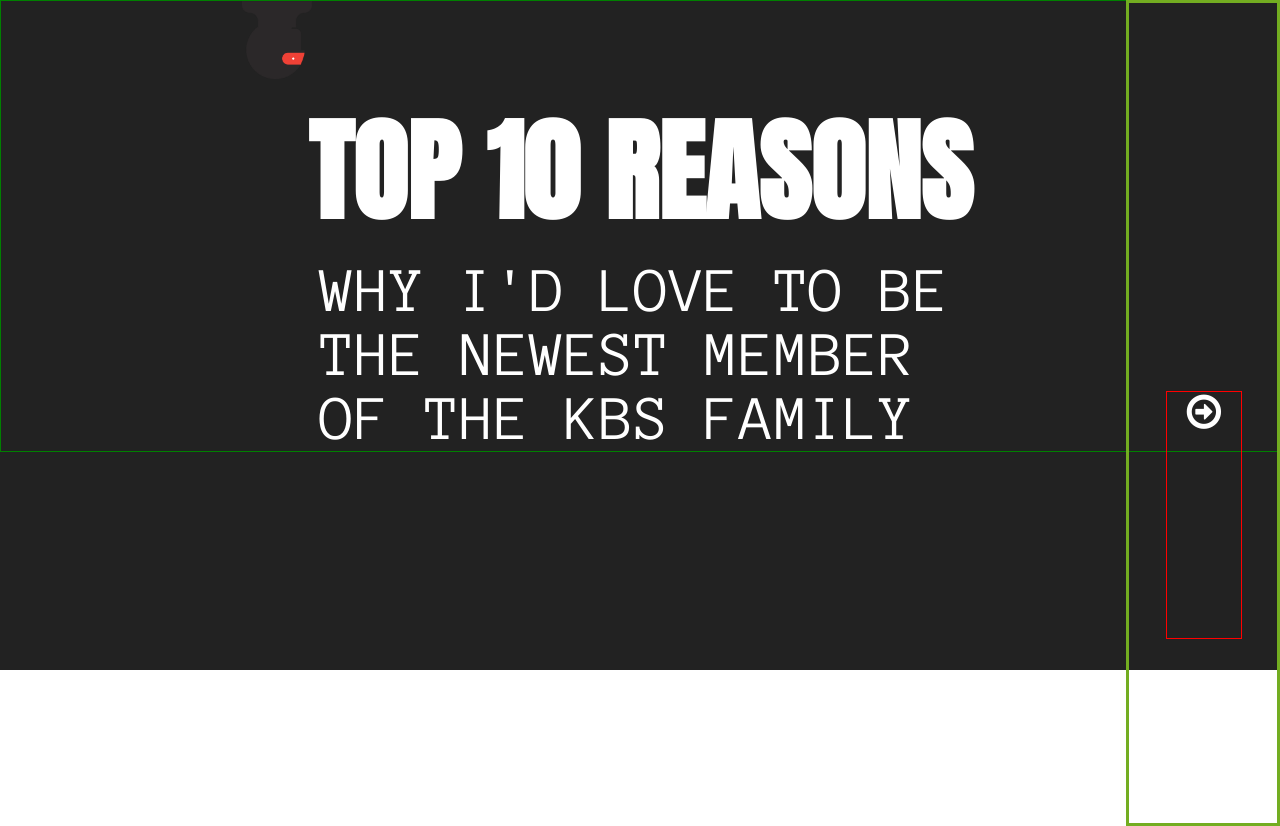
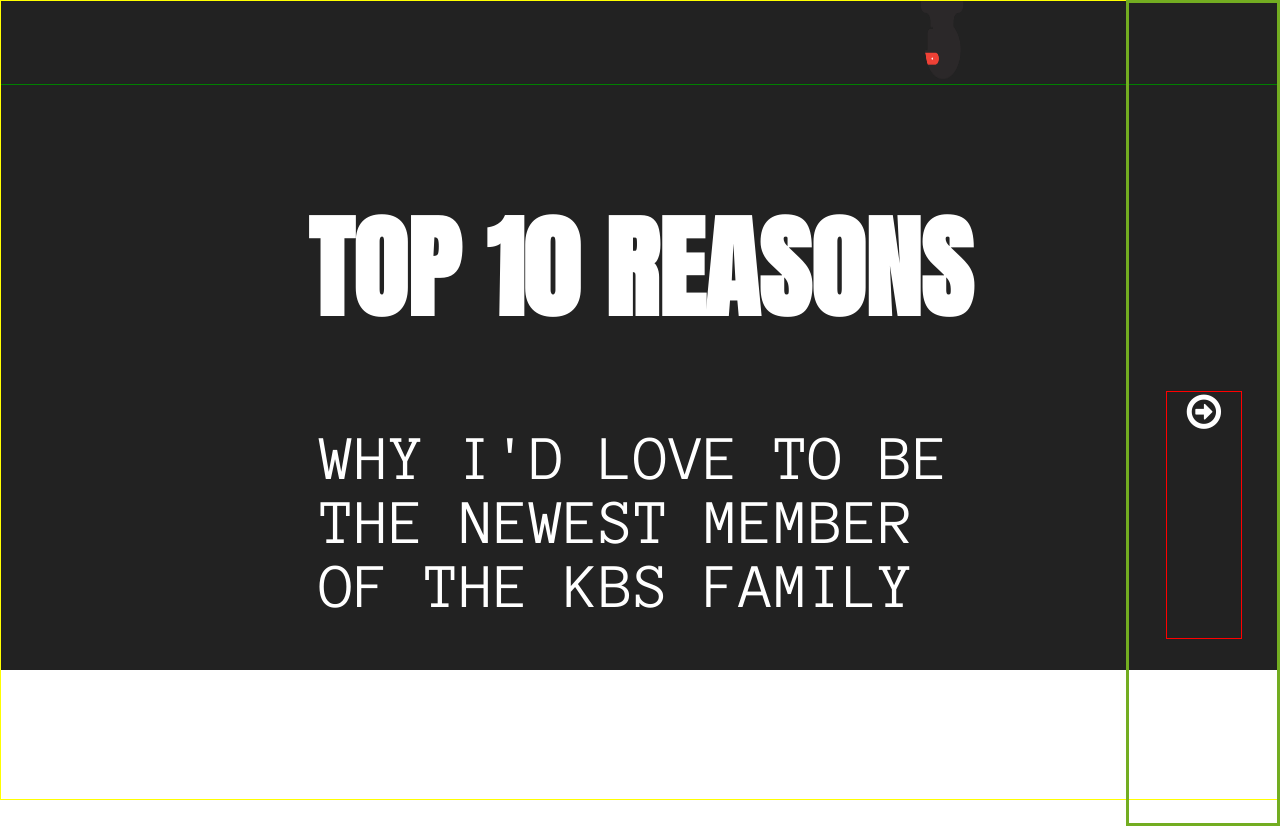
Before and after one commit to dpark926/top_ten_kbs, a React (Create React App) app in the folder top-ten-react/: page /page0 in a window 1280 px wide. Built offline with nearby package versions, Linux system fonts and the light colour scheme.

Commit message:
react-create-app on Heroku

```diff
--- a/top-ten-react/src/components/Page1.js
+++ b/top-ten-react/src/components/Page1.js
@@ -25,6 +25,7 @@
       <div className="page-box">
         {props.flip1 === false ? null : <div className="animated flip" id='flip1'>{answer}</div>}
       </div> */}
+      <div className='blahhhh'>
         <div className='page-box question animated slideInRight' onClick={props.flip}>
           <h1>REASON #1</h1>
           {/* <img src={img1}></img> */}
@@ -34,6 +35,7 @@
             <div className='page-box answer animated slideInLeft'>{answer}</div>
           </Link> }
       </div>
+    </div>
   )
 }
 
--- a/top-ten-react/src/components/TopTen.js
+++ b/top-ten-react/src/components/TopTen.js
@@ -6,6 +6,7 @@
   return (
     <div className='topten animated pulse'>
       {/* [topten] */}
+      <div className='topten-wrapper'>
         <h1 className="page-box" onClick={props.flip}>
           TOP 10 REASONS
           {/* Here are 10 top reasons why I'd love to be the newest member of the KBS family */}
@@ -14,6 +15,7 @@
           <p>WHY I'D LOVE TO BE <br/>THE NEWEST MEMBER <br/>OF THE KBS FAMILY</p>
         </div>
       </div>
+    </div>
   )
 }
 
--- a/top-ten-react/src/containers/Welcome.js
+++ b/top-ten-react/src/containers/Welcome.js
@@ -150,7 +150,7 @@
         <Route path="/page7" render={() => <Page7 flip={this.flip7} flip7={this.state.flip7} increasePage={this.increasePage}/>}/>
         <Route path="/page8" render={() => <Page8 flip={this.flip8} flip8={this.state.flip8} increasePage={this.increasePage}/>}/>
         <Route path="/page9" render={() => <Page9 flip={this.flip9} flip9={this.state.flip9} increasePage={this.increasePage}/>}/>
-        <Route path="/page10" render={() => <Page10 flip={this.flip} flip10={this.state.flip10} increasePage={this.increasePage}/>}/>
+        <Route path="/page10" render={() => <Page10 flip={this.flip10} flip10={this.state.flip10} increasePage={this.increasePage}/>}/>
         <Route path="/page11" render={() => <ThankYou/>}/>
       </div>
     )
--- a/top-ten-react/src/index.css
+++ b/top-ten-react/src/index.css
@@ -2,4 +2,5 @@
   margin: 0;
   padding: 0;
   font-family: sans-serif;
+  overflow: hidden;
 }
--- a/top-ten-react/src/styles/Page.css
+++ b/top-ten-react/src/styles/Page.css
@@ -1,10 +1,14 @@
 .page-container {
   /*border: 1px solid red;*/
   /*padding: 5% 0;*/
-  position: absolute;
+  position: relative;
   width: 100%;
   height: 100%;
   z-index: 0;
+}
+
+.blahhhh {
+  /*border: 5px solid red;*/
 }
 
 .page-box {
--- a/top-ten-react/src/styles/TopTen.css
+++ b/top-ten-react/src/styles/TopTen.css
@@ -1,5 +1,19 @@
 .topten {
   font-family: 'Anton', sans-serif;
+  margin: auto;
+  position: fixed;
+  width: 100%;
+  height: 100%;
+  top: 0px;
+  left: 0px;
+  display: table;
+}
+
+.topten-wrapper {
+  border: 1px solid yellow;
+  display: table-cell;
+  vertical-align: middle;
+
 }
 
 .topten h1 {
--- a/top-ten-react/src/styles/Welcome.css
+++ b/top-ten-react/src/styles/Welcome.css
@@ -51,5 +51,24 @@
 
 @-webkit-keyframes samurai {
     0%  {right:500px;}
-    100% {right:-500px;}
+    25% {
+      right:-500px;
+      -moz-transform: scaleX(-1);
+      -o-transform: scaleX(-1);
+      -webkit-transform: scaleX(-1);
+      transform: scaleX(-1);
+      filter: FlipH;
+      -ms-filter: "FlipH";
+    }
+    50% {right:500px;}
+    75% {
+      right:-500px;
+      -moz-transform: scaleX(-1);
+      -o-transform: scaleX(-1);
+      -webkit-transform: scaleX(-1);
+      transform: scaleX(-1);
+      filter: FlipH;
+      -ms-filter: "FlipH";
+    }
+    100% {right:500px;}
 }
```
Lines whose indentation alone changed are shown as unchanged.
